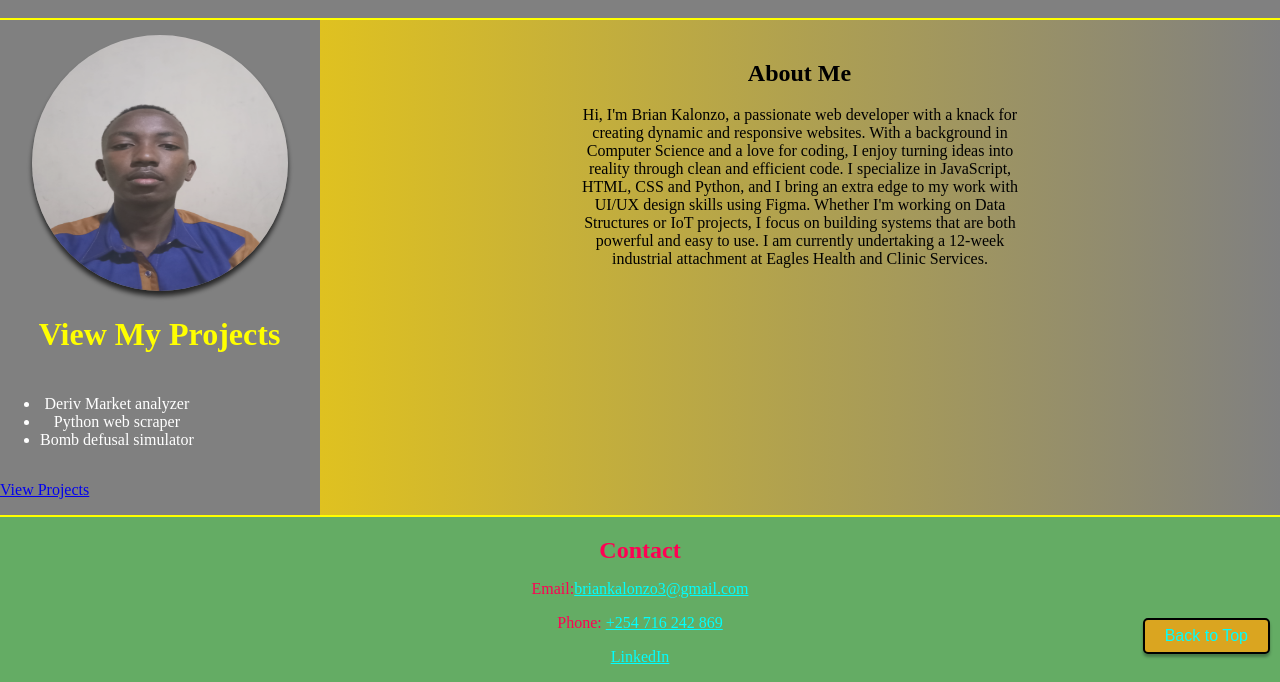
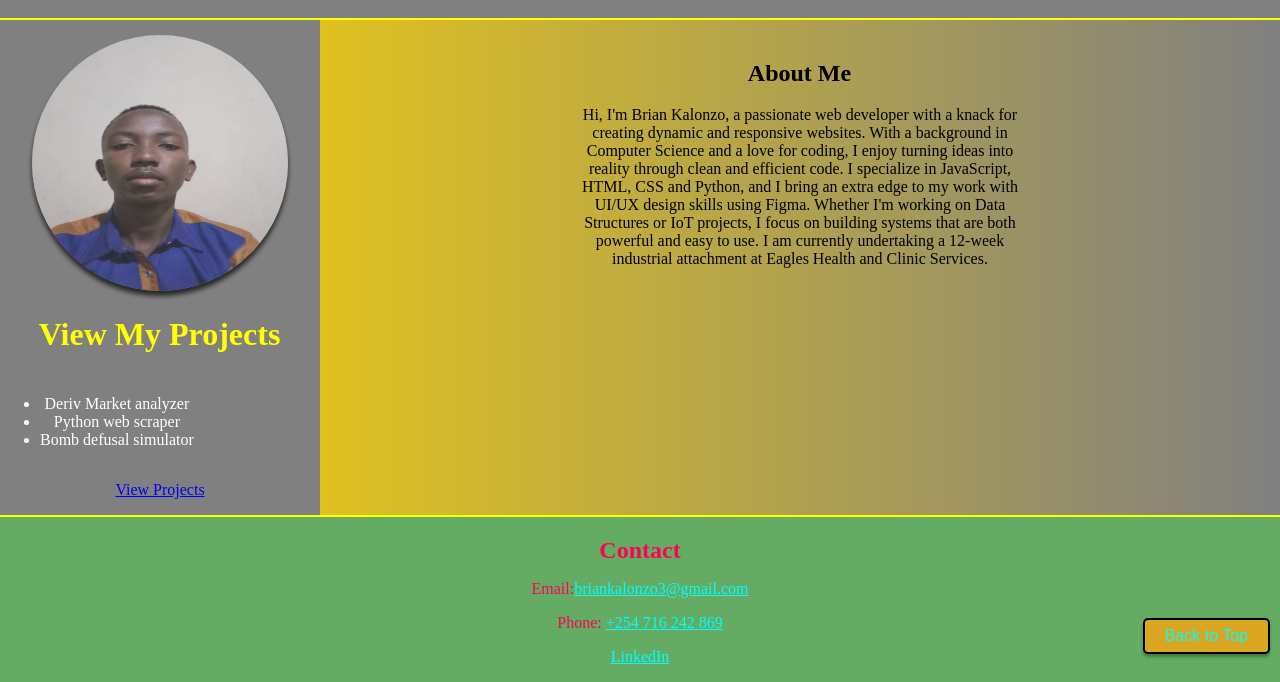
Before and after one commit to briankalonzo3-ctrl/briank-portfolio, a plain HTML site: page index.html in a window 1280 px wide. Shown: the part 126-808 px from the top of the page. Drawn offline with Linux system fonts and the light colour scheme.

Commit message:
centered p in nav 2

```diff
--- a/index.css
+++ b/index.css
@@ -278,3 +278,6 @@ footer button a{
     font-size: 1rem;
     padding: 5px 10px;
 }
+.navigation-2 p{
+    align-self: center;
+}
```
